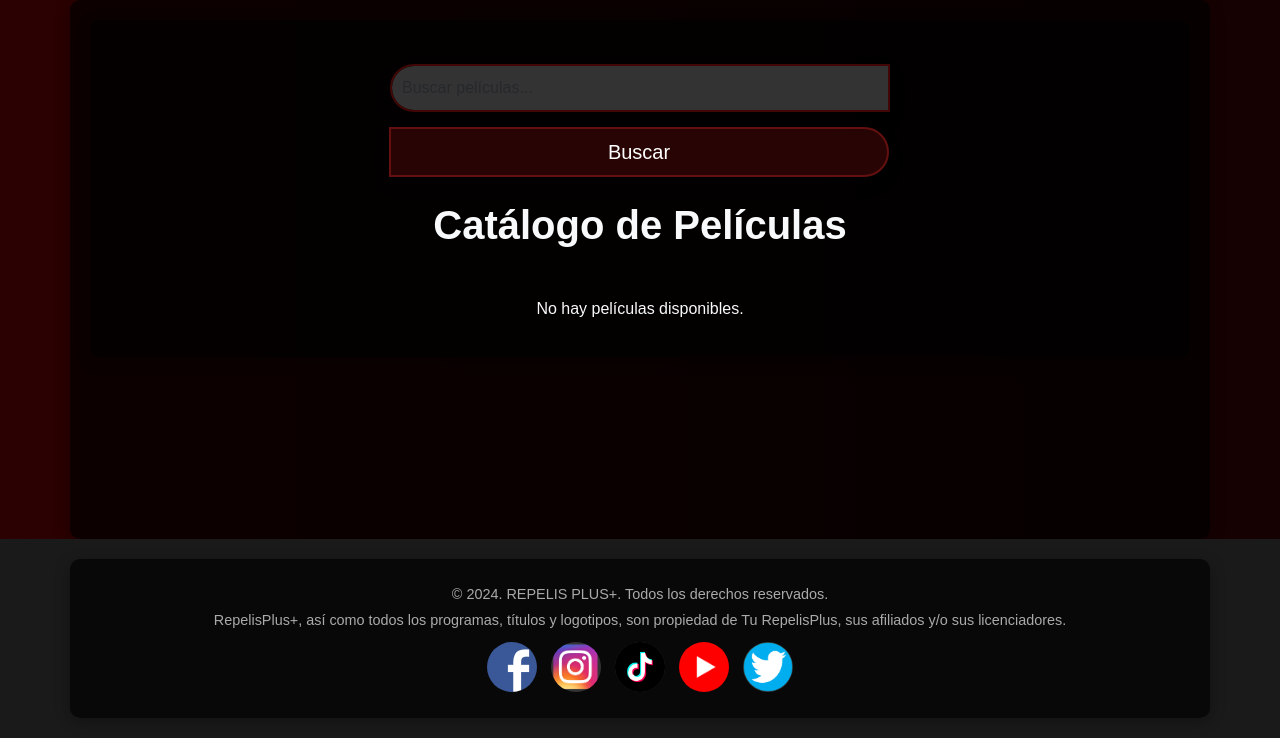
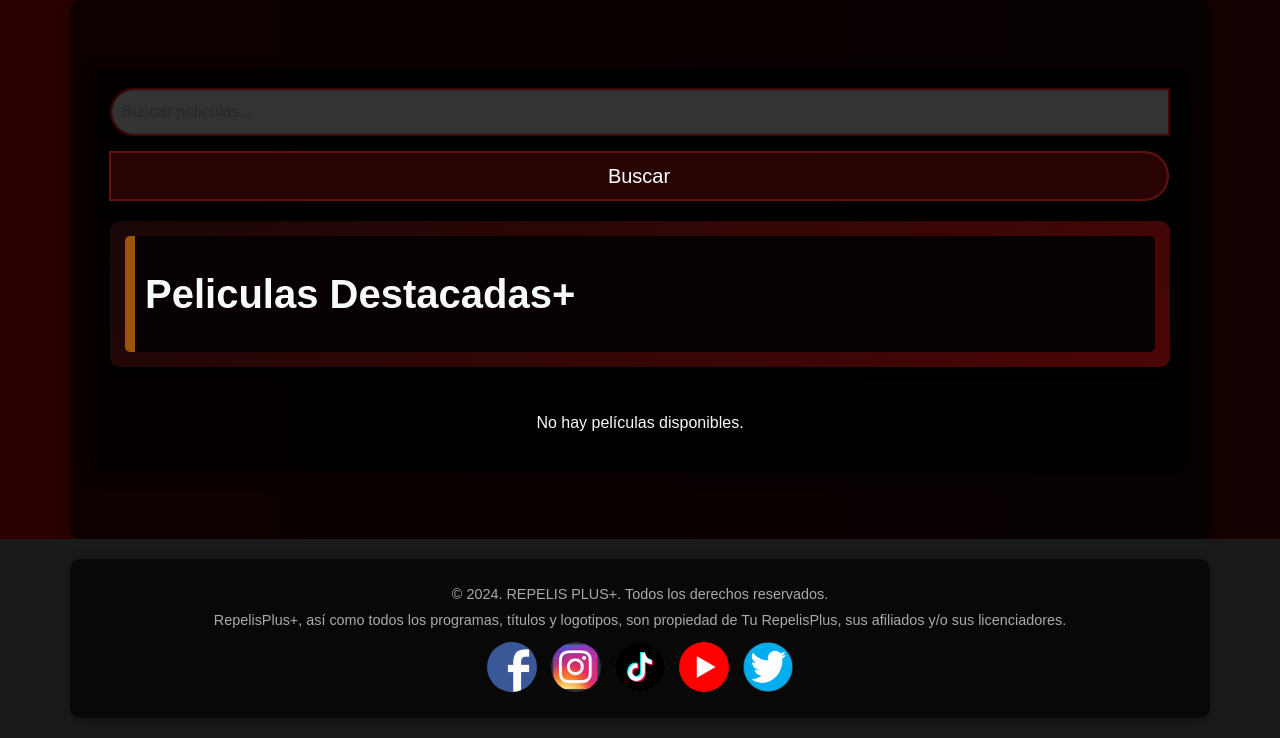
Before and after one commit to alexjhoel369/sistema_peliculas, a Flask app: page /buscar in a window 1280 px wide. Shown: the part 62-800 px from the top of the page. Run offline with Flask 3, Linux system fonts and the light colour scheme.

Commit message:
Añadir diseño estilizado para la página del catálogo de películas

```diff
--- a/static/style/style_home.css
+++ b/static/style/style_home.css
@@ -478,3 +478,36 @@
   transform: scale(1.1);
   box-shadow: 0 5px 15px rgba(0, 0, 0, 0.2);
 }
+
+/*==========DISEÑO DE CATALOGO==========*/
+/* Estilo general */
+.category {
+  margin: 20px 0;
+  padding: 15px;
+  border-radius: 10px;
+  box-shadow: 0 4px 8px rgba(0, 0, 0, 0.1);
+  background: linear-gradient(145deg, #1a0707, #4b0505);
+  transition: transform 0.3s ease;
+}
+
+.category:hover {
+  transform: translateY(-5px);
+}
+
+/* Encabezado de la categoría */
+.category-header {
+  display: flex;
+  align-items: center;
+  padding: 10px;
+  border-left: 10px solid #9b5506;
+  background: #070101;
+  border-radius: 5px;
+}
+
+.category-title {
+  font-size: 1.4rem;
+  font-weight: 600;
+  color: #333;
+  margin-left: 15px;
+  text-transform: uppercase;
+}
--- a/templates/cliente/index.html
+++ b/templates/cliente/index.html
@@ -32,7 +32,6 @@
           <p class="hero-description">
             Así que, si buscas las últimas novedades, los clásicos más icónicos o simplemente algo diferente para relajarte, estás en el lugar indicado. ¡Deja que comience la diversión y explora lo que tenemos para ti!
           </p>
-          <a href="{{ url_for('home.catalogo') }}" class="btn-cta">Comencemos con RepelisPlus+</a>
         </div>
     </div>
 {% endblock %}
--- a/templates/home/base.html
+++ b/templates/home/base.html
@@ -52,6 +52,7 @@
     {% block content %}
     {% endblock%}
   </div>
+
   <footer class="footer">
     <div class="container text-center">
       <p>© 2024. REPELIS PLUS+. Todos los derechos reservados.</p>
--- a/templates/home/catalogo.html
+++ b/templates/home/catalogo.html
@@ -3,10 +3,10 @@
 {% block title %}Catálogo de Películas{% endblock %}
 
 {% block content %}
-<div class="container">
+<div class="container mt-5">
     <!-- Formulario de búsqueda -->
-    <div class="text-center mt-4">
-        <form class="search-bar mx-auto" action="/buscar" method="GET" style="max-width: 500px;">
+    <div class="search-container">
+        <form class="search-bar mx-auto" action="/buscar" method="GET">
             <div class="input-group">
                 <input type="text" class="form-control form-control-lg shadow" name="q" placeholder="Buscar películas..." aria-label="Buscar películas..." required>
                 <button class="btn btn-lg btn-primary shadow" type="submit">
@@ -15,19 +15,25 @@
             </div>
         </form>
     </div>
+
     <!-- Título de la página con el resultado de búsqueda -->
-    {% if query %}
-        <h2 class="text-center text-light mt-4">Resultados de búsqueda para "{{ query }}"</h2>
-    {% else %}
-        <h1 class="text-center my-4 text-light">Catálogo de Películas</h1>
-    {% endif %}
+    <div class="category">
+        <div class="category-header">
+            {% if query %}
+            <h2 class="category-title">Resultados de búsqueda para "{{ query }}"</h2>
+            {% else %}
+            <h1 class="text-center my-4 text-light">Peliculas Destacadas+</h1>
+            {% endif %}
+        </div>
+    </div>
+
+    <!-- Películas -->
     <div class="movie-grid">
         {% for pelicula in peliculas %}
         <div class="movie-card">
             <div class="movie-image">
                 {% if pelicula.imagen %}
-                <img src="{{ url_for('static', filename='uploads/' + (pelicula.imagen.split('/')[-1] if pelicula.imagen else 'default_movie.jpg')) }}"
-                    alt="Imagen de {{ pelicula.titulo }}">
+                <img src="{{ url_for('static', filename='uploads/' + pelicula.imagen.split('/')[-1]) }}" alt="Imagen de {{ pelicula.titulo }}">
                 {% else %}
                 <img src="{{ url_for('static', filename='images/default_movie.jpg') }}" alt="Imagen por defecto">
                 {% endif %}
--- a/templates/home/index.html
+++ b/templates/home/index.html
@@ -31,7 +31,6 @@
       <p class="hero-description">
         Así que, si buscas las últimas novedades, los clásicos más icónicos o simplemente algo diferente para relajarte, estás en el lugar indicado. ¡Deja que comience la diversión y explora lo que tenemos para ti!
       </p>
-      <a href="{{ url_for('home.catalogo') }}" class="btn-cta">Comencemos con RepelisPlus+</a>
     </div>
 </div>
 {% endblock %}
```
Also changed, not shown: static/style/style_cliente.css (+33 -0 lines), templates/cliente/catalogo.html (+10 -6 lines).
